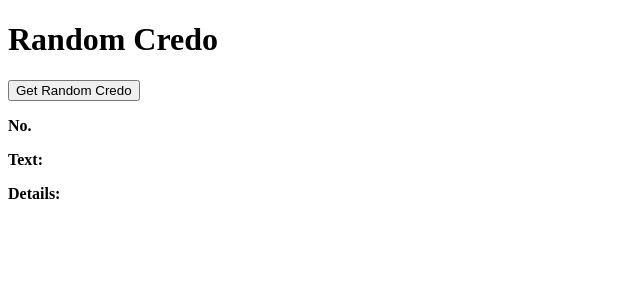
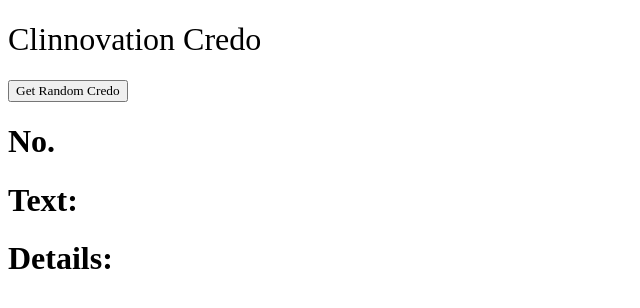
Before and after one commit to clinikarte/credo, a plain HTML site: page index.html in a window 1280 px wide. Shown: the whole page, without its empty margins (0-640 px from the left). Drawn offline with Linux system fonts and the light colour scheme.

Commit message:
Update index.html

```diff
--- a/index.html
+++ b/index.html
@@ -4,16 +4,28 @@
 <head>
     <meta charset="UTF-8">
     <meta name="viewport" content="width=device-width, initial-scale=1.0">
-    <title>Random Credo</title>
+    <title>Clinnovation Credo</title>
+    <link rel="preconnect" href="https://fonts.googleapis.com">
+    <link rel="preconnect" href="https://fonts.gstatic.com" crossorigin>
+    <link href="https://fonts.googleapis.com/css2?family=Noto+Serif+JP:wght@200&display=swap" rel="stylesheet">
+
+    <style>
+        .noto-serif-jp {
+            font-family: "Noto Serif JP", serif;
+            font-optical-sizing: auto;
+            font-weight: 200;
+            font-style: normal;
+        }
+    </style>
 </head>
 
 <body>
-    <h1>Random Credo</h1>
-    <button id="getCredoBtn">Get Random Credo</button>
-    <div id="credoDisplay">
-        <p><strong>No. </strong> <span id="credoId"></span></p>
-        <p><strong>Text: </strong> <span id="credoText"></span></p>
-        <p><strong>Details: </strong> <span id="credoDetails"></span></p>
+    <h1 class="noto-serif-jp">Clinnovation Credo</h1>
+    <button id="getCredoBtn" class="noto-serif-jp">Get Random Credo</button>
+    <div id="credoDisplay" class="noto-serif-jp">
+        <h1>No. <span id="credoId"></span></h1>
+        <h1>Text: <span id="credoText"></span></h1>
+        <h1>Details: <span id="credoDetails"></span></h1>
     </div>
 
     <script>
```
